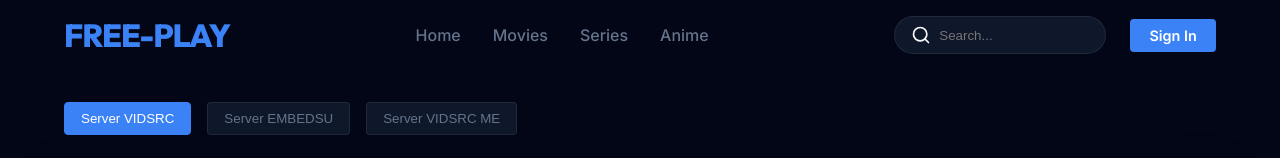
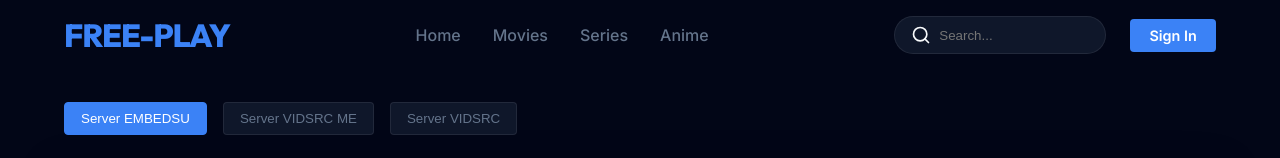
Before and after one commit to Afsan1/Play-Free, a Next.js app: page /watch/1/1 in a window 1280 px wide. Shown: the top 158 px of the page. Built offline with nearby package versions, Linux system fonts and the light colour scheme; no server answers.

Commit message:
fix: change default streaming server for faster load times

```diff
--- a/src/components/Player.jsx
+++ b/src/components/Player.jsx
@@ -4,19 +4,19 @@ import { useState, useEffect } from 'react';
 import styles from './Player.module.css';
 
 export default function Player({ type, id, season, episode }) {
-  const [source, setSource] = useState('vidsrc');
+  const [source, setSource] = useState('embedsu');
   const [isLoading, setIsLoading] = useState(true);
 
   const sources = {
-    vidsrc: type === 'movie'
-      ? `https://vidsrc.to/embed/movie/${id}`
-      : `https://vidsrc.to/embed/tv/${id}/${season}/${episode}`,
     embedsu: type === 'movie'
       ? `https://embed.su/embed/movie/${id}`
       : `https://embed.su/embed/tv/${id}/${season}/${episode}`,
     vidsrc_me: type === 'movie'
       ? `https://vidsrc.me/embed/movie?tmdb=${id}`
       : `https://vidsrc.me/embed/tv?tmdb=${id}&sea=${season}&epi=${episode}`,
+    vidsrc: type === 'movie'
+      ? `https://vidsrc.to/embed/movie/${id}`
+      : `https://vidsrc.to/embed/tv/${id}/${season}/${episode}`,
   };
 
   useEffect(() => {
```
